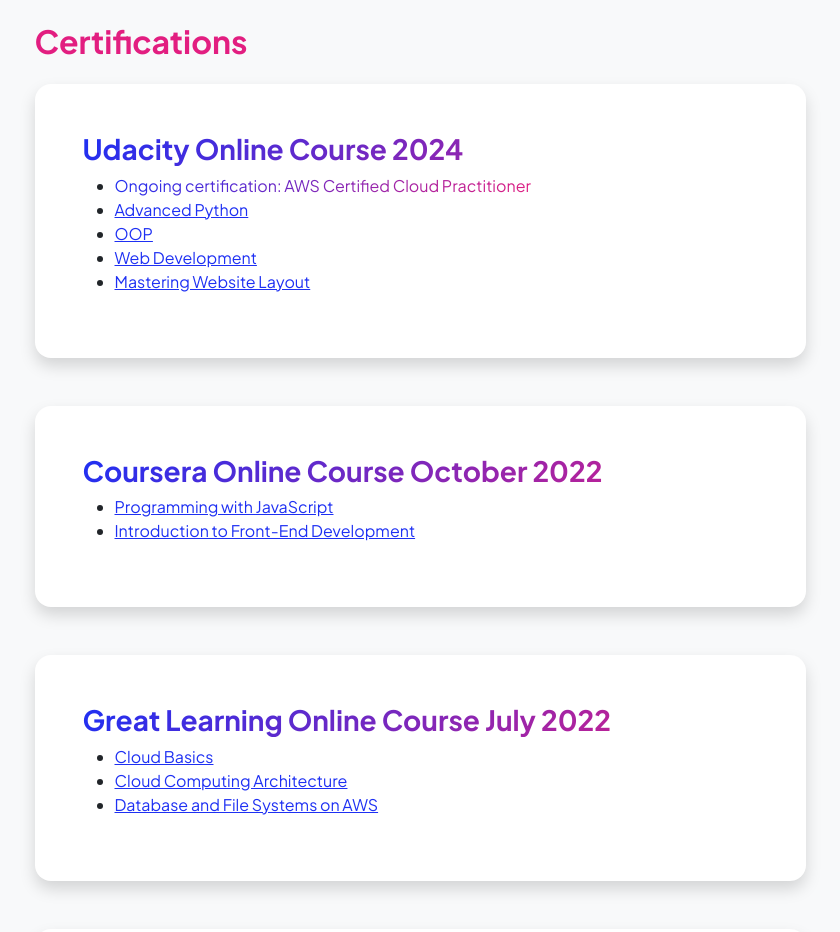
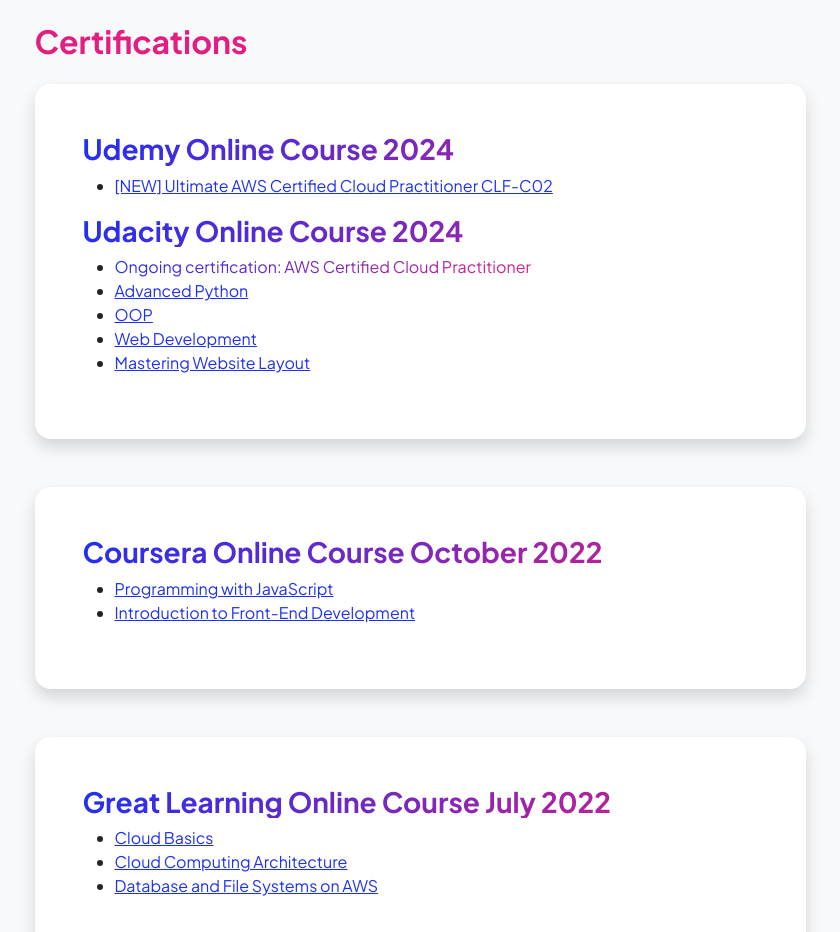
Before and after one commit to Vrana710/Portfolio, a plain HTML site: page resume.html in a window 1280 px wide. Shown: the part 4700-5632 px from the top of the page, without its empty margins (220-1060 px from the left). Drawn offline with nearby package versions, Linux system fonts and the light colour scheme.

Commit message:
Added new certificate - AWS - Udemy

```diff
--- a/resume.html
+++ b/resume.html
@@ -17,6 +17,7 @@
     <link href="https://cdn.jsdelivr.net/npm/bootstrap-icons@1.8.1/font/bootstrap-icons.css" rel="stylesheet"/>
     <!-- Core theme CSS (includes Bootstrap)-->
     <link href="css/styles.css" rel="stylesheet"/>
+    <link href="css/image.css" rel="stylesheet"/>
     <!-- Google tag (gtag.js) -->
     <script async src="https://www.googletagmanager.com/gtag/js?id=G-9K5X946M2K"></script>
     <script>
@@ -467,6 +468,14 @@
                     <!-- Udacity Certifications -->
                     <div class="card shadow border-0 rounded-4 mb-5">
                         <div class="card-body p-5">
+                             <h3 class=" text-gradient fw-bolder">Udemy Online Course 2024</h3>
+                            <ul>
+                                <li>
+                                    <a href="https://www.udemy.com/certificate/UC-c5913c10-7458-448c-bd90-13e0dea43eda/" target="_blank">
+                                    [NEW] Ultimate AWS Certified Cloud Practitioner CLF-C02
+                                    </a>
+                                </li>
+                            </ul>
                             <h3 class=" text-gradient fw-bolder">Udacity Online Course 2024</h3>
                             <ul>
                                 <li><a class="text-gradient">Ongoing certification: AWS Certified Cloud Practitioner</a>
```
Also changed, not shown: MITLicense.html (+1 -0 lines), contact.html (+1 -0 lines), projects.html (+1 -0 lines).
